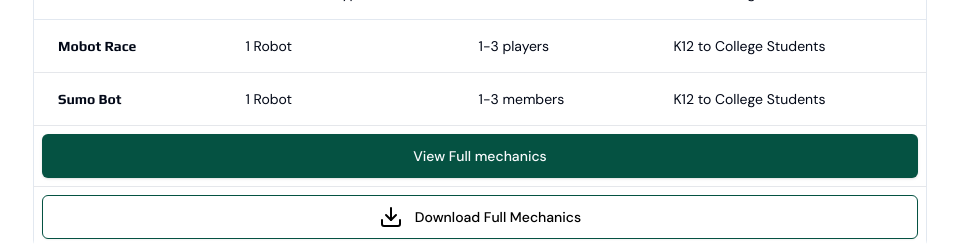
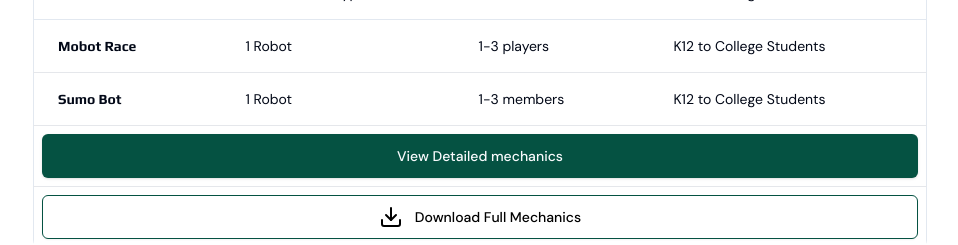
Before and after one commit to Yujinndev/gcrait, a Next.js app: page /registration in a window 1280 px wide. Shown: the part 1100-1345 px from the top of the page, without its empty margins (160-1118 px from the left). Built offline with nearby package versions, Linux system fonts and the light colour scheme.

Commit message:
feat: new mechanics file

```diff
--- a/app/page.tsx
+++ b/app/page.tsx
@@ -34,7 +34,7 @@ export default function Home() {
             />
           </div>
           <h1 className="relative z-20 -mt-24 text-3xl text-[#02183c] sm:-mt-16 md:-mt-12 lg:text-6xl">
-            8:00 AM - 5:00 PM
+            7:00 AM - 5:00 PM
           </h1>
           <h1 className="relative z-20 mt-2 text-center text-4xl text-[#02183c] xl:text-6xl 2xl:text-7xl">
             10 DECEMBER 2024
--- a/app/registration/page.tsx
+++ b/app/registration/page.tsx
@@ -133,7 +133,7 @@ const Registration = () => {
                           href={'/registration/mechanics'}
                           className="w-full"
                         >
-                          View Full mechanics
+                          View Detailed mechanics
                         </Link>
                       </Button>
                     </TableCell>
@@ -147,7 +147,7 @@ const Registration = () => {
                       >
                         <Link
                           href={
-                            '/docs/GCRAIT_2024_Robotics_Competetion_Mechanics_v3.pdf'
+                            '/docs/GCRAIT_2024_Robotics_Competetion_Mechanics_v4.pdf'
                           }
                           target="_blank"
                           className="w-full space-x-3"
```
Also changed, not shown: 1 other file (tests, documents, lock files or other folders).
